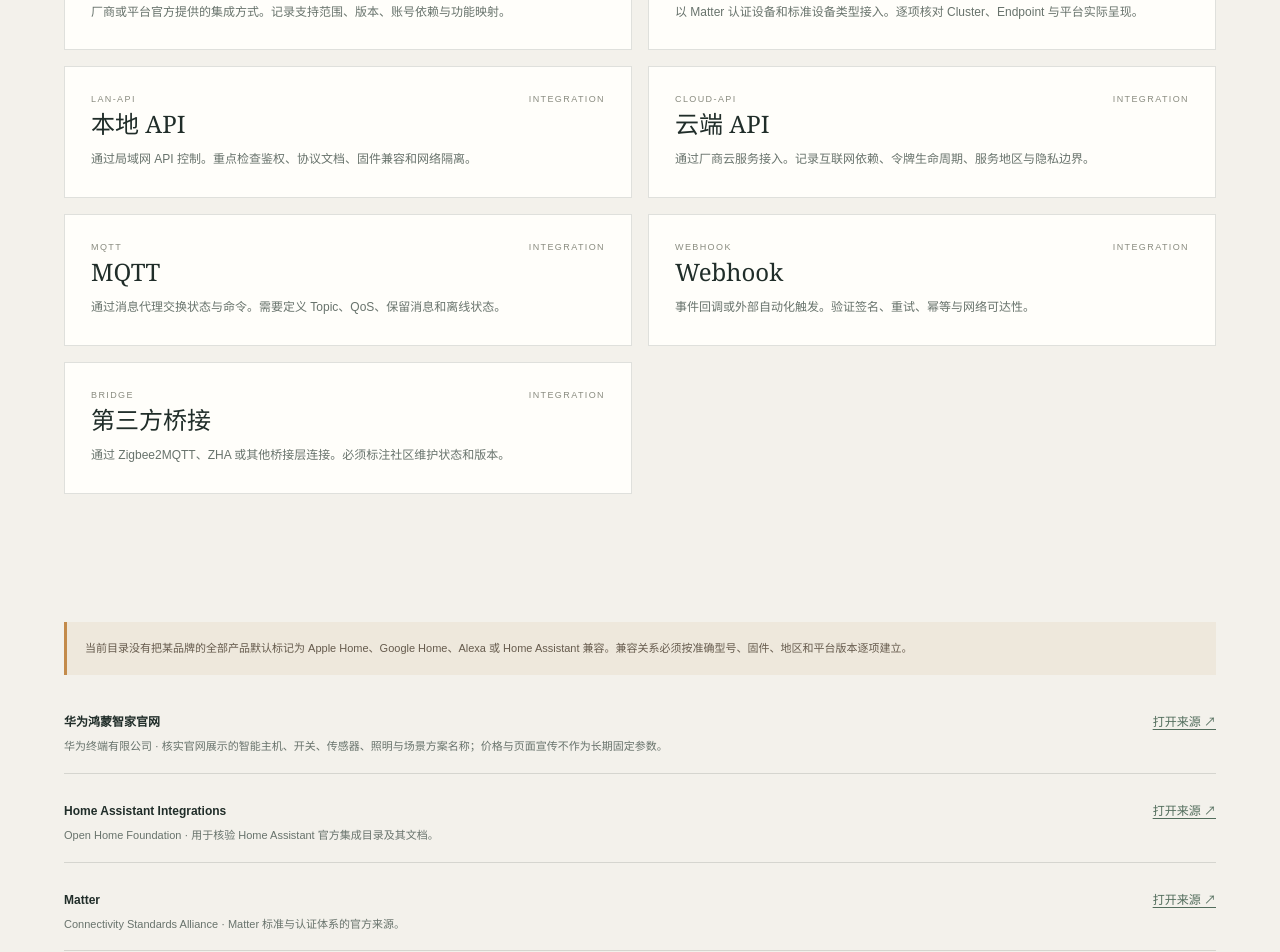
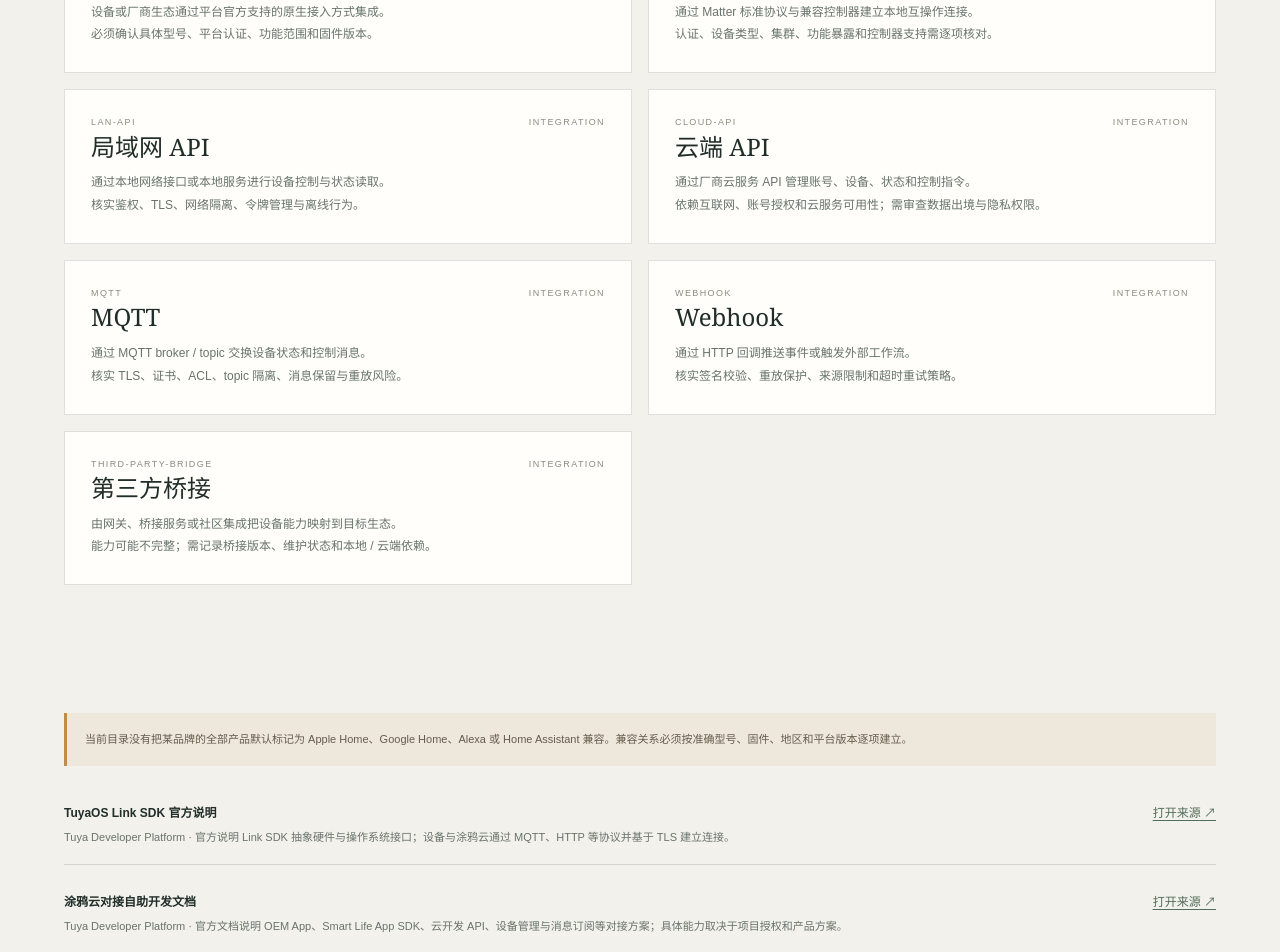
Before and after one commit to yimingwenhua69/yiming-smart-home, a Next.js app: page /platforms in a window 1280 px wide. Shown: the part 1500-2452 px from the top of the page. Built offline with nearby package versions, Linux system fonts and the light colour scheme.

Commit message:
refactor(platforms): render centralized Tuya integration method registry

```diff
--- a/src/app/platforms/page.tsx
+++ b/src/app/platforms/page.tsx
@@ -1,20 +1,11 @@
 import type { Metadata } from "next";
 import { PageFrame } from "@/components/PageFrame";
-import { platforms, sources } from "@/data/catalog";
-export const metadata: Metadata = { title: "平台与集成", description: "比较 Apple Home、Google Home、Alexa、Home Assistant 与华为鸿蒙智家平台接入方式。" };
-const integrationTypes = [
-  {id:"native",name:"原生集成",summary:"厂商或平台官方提供的集成方式。记录支持范围、版本、账号依赖与功能映射。"},
-  {id:"matter",name:"Matter",summary:"以 Matter 认证设备和标准设备类型接入。逐项核对 Cluster、Endpoint 与平台实际呈现。"},
-  {id:"lan-api",name:"本地 API",summary:"通过局域网 API 控制。重点检查鉴权、协议文档、固件兼容和网络隔离。"},
-  {id:"cloud-api",name:"云端 API",summary:"通过厂商云服务接入。记录互联网依赖、令牌生命周期、服务地区与隐私边界。"},
-  {id:"mqtt",name:"MQTT",summary:"通过消息代理交换状态与命令。需要定义 Topic、QoS、保留消息和离线状态。"},
-  {id:"webhook",name:"Webhook",summary:"事件回调或外部自动化触发。验证签名、重试、幂等与网络可达性。"},
-  {id:"bridge",name:"第三方桥接",summary:"通过 Zigbee2MQTT、ZHA 或其他桥接层连接。必须标注社区维护状态和版本。"}
-];
+import { integrationMethods, platforms, sources } from "@/data/catalog";
+export const metadata: Metadata = { title: "平台与集成", description: "比较 Apple Home、Google Home、Alexa、Home Assistant、华为鸿蒙智家与涂鸦智能平台接入方式。" };
 export default function PlatformsPage() {
   return <PageFrame eyebrow="PLATFORMS / INTEGRATIONS" title="平台不是协议，接入也不是全功能互通。" description="一个设备可能同时出现在多个生态，但每个生态暴露的能力、状态、自动化和本地控制边界可能不同。">
     <section className="content-section"><div className="section-heading"><h2>平台生态</h2><p>平台介绍用于理解生态边界；产品级兼容必须关联准确型号、认证或实测记录。</p></div><div className="knowledge-grid">{platforms.map((platform,index)=><article className="knowledge-card" key={platform.id}><div className="card-top"><span>{String(index+1).padStart(2,"0")}</span><span>{platform.owner}</span></div><h2>{platform.name}</h2><p>{platform.summary}</p><p>接入路径：{platform.integration}</p><p>{platform.cautions.join(" ")}</p><span className="card-arrow"><a href={platform.link} target="_blank" rel="noreferrer">↗</a></span></article>)}</div></section>
-    <section className="content-section"><div className="section-heading"><h2>集成方式矩阵</h2><p>对每条集成路径分别记录控制方向、依赖、权限、离线行为和维护责任。</p></div><div className="guide-grid">{integrationTypes.map((item)=><article className="guide-card" key={item.id}><div className="card-top"><span>{item.id.toUpperCase()}</span><span>INTEGRATION</span></div><h2>{item.name}</h2><p>{item.summary}</p></article>)}</div></section>
-    <section className="content-section"><div className="notice">当前目录没有把某品牌的全部产品默认标记为 Apple Home、Google Home、Alexa 或 Home Assistant 兼容。兼容关系必须按准确型号、固件、地区和平台版本逐项建立。</div><div className="source-list" style={{marginTop:22}}>{sources.filter((source)=>source.id==="home-assistant-integrations"||source.id==="matter-csa"||source.id==="huawei-wholehome-cn").map((source)=><div className="source-item" key={source.id}><div><strong>{source.title}</strong><p>{source.publisher} · {source.notes}</p></div><a href={source.url} target="_blank" rel="noreferrer">打开来源 ↗</a></div>)}</div></section>
+    <section className="content-section"><div className="section-heading"><h2>集成方式矩阵</h2><p>对每条集成路径分别记录控制方向、依赖、权限、离线行为和维护责任。</p></div><div className="guide-grid">{integrationMethods.map((item)=><article className="guide-card" key={item.id}><div className="card-top"><span>{item.id.toUpperCase()}</span><span>INTEGRATION</span></div><h2>{item.name}</h2><p>{item.description}</p><p>{item.securityNotes}</p></article>)}</div></section>
+    <section className="content-section"><div className="notice">当前目录没有把某品牌的全部产品默认标记为 Apple Home、Google Home、Alexa 或 Home Assistant 兼容。兼容关系必须按准确型号、固件、地区和平台版本逐项建立。</div><div className="source-list" style={{marginTop:22}}>{sources.filter((source)=>source.id==="home-assistant-integrations"||source.id==="matter-csa"||source.id==="huawei-wholehome-cn"||source.id==="tuya-link-sdk-docs"||source.id==="tuya-cloud-self-development").map((source)=><div className="source-item" key={source.id}><div><strong>{source.title}</strong><p>{source.publisher} · {source.notes}</p></div><a href={source.url} target="_blank" rel="noreferrer">打开来源 ↗</a></div>)}</div></section>
   </PageFrame>;
 }
```
